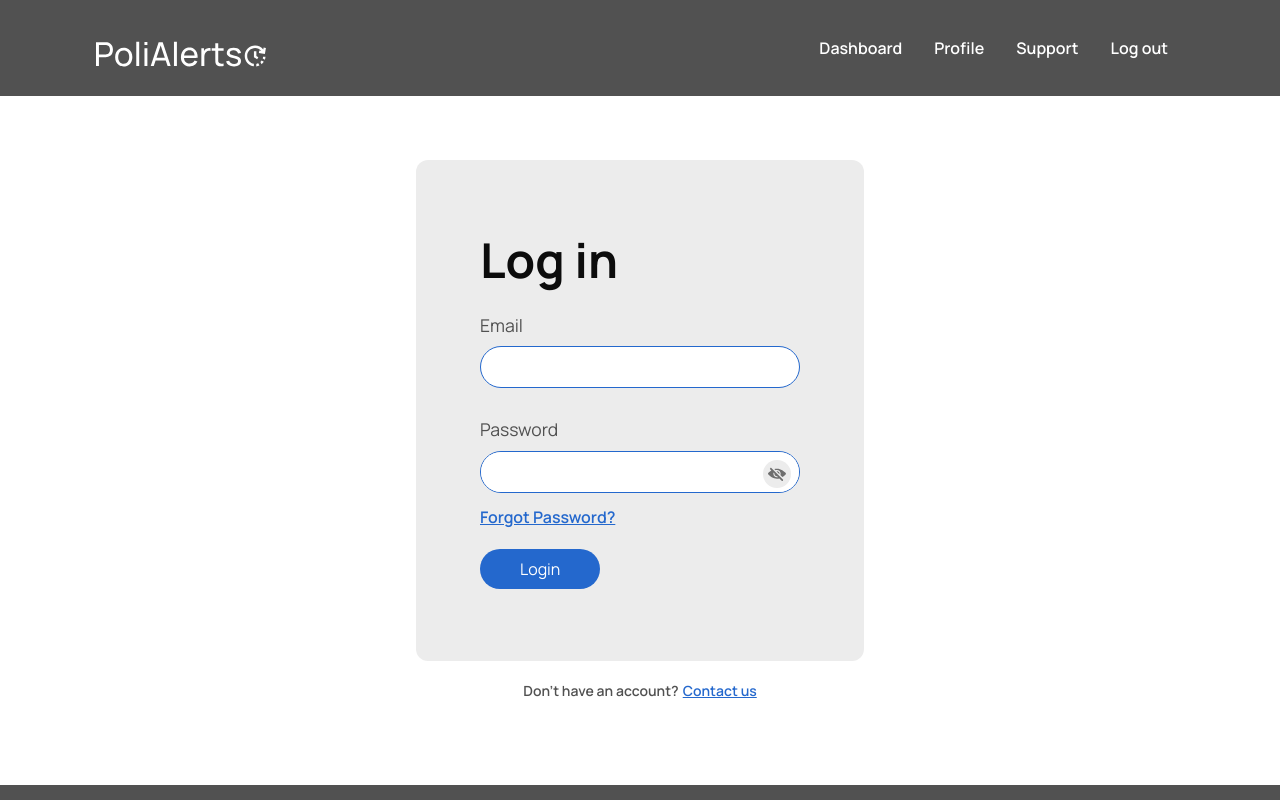
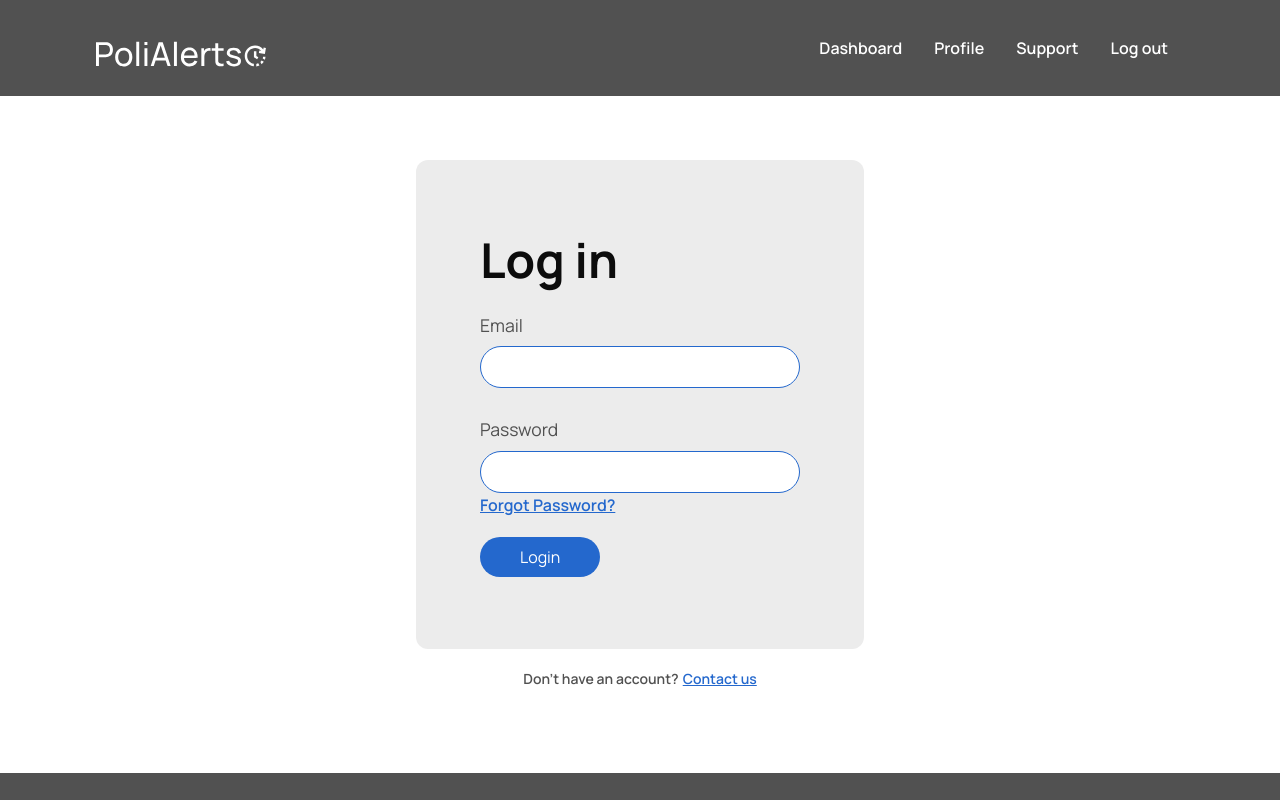
Before and after one commit to MurtazaAhmad/polialerts-app, a Next.js app: page /login in a window 1280 px wide. Shown: the top 800 px of the page. Built offline with nearby package versions, Linux system fonts and the light colour scheme; no server answers.

Commit message:
feat: Add login logic

```diff
--- a/src/app/login/page.tsx
+++ b/src/app/login/page.tsx
@@ -1,11 +1,38 @@
+"use client";
 import Footer from "@/components/Footer/Footer";
 import Eye from "@/components/Icons/Eye";
 import Navbar from "@/components/Navbar/Navbar";
 import Link from "next/link";
+import { useRouter } from "next/navigation"
 import React from "react";
+import { useSignInWithEmailAndPassword } from "react-firebase-hooks/auth";
+import { auth } from '@/app/firebase/config'
 
 export default function Login() {
 
+  const router = useRouter()
+
+  const [email, setEmail] = React.useState<string>('')
+  const [password, setPassword] = React.useState<string>('')
+  const [signInWithEmailAndPassword, user, loading, error] = useSignInWithEmailAndPassword(auth)
+
+  const handleFormSubmit = async (e: React.FormEvent<HTMLFormElement>) => {
+    e.preventDefault()
+    console.log(email, password);
+
+    try {
+      const res = await signInWithEmailAndPassword(email, password)
+      console.log("res: ", res);
+      sessionStorage.setItem('user', true)
+      setEmail('')
+      setPassword('')
+
+      router.push('/dashboard')
+
+    } catch (error: any) {
+      console.log("ERROR!" + error.message)
+    }
+  }
 
   return (
     <div>
@@ -16,6 +43,7 @@ export default function Login() {
             <h1 className="text-headingColor font-bold md:text-[3rem] text-[2.3rem]">
               Log in
             </h1>
+            <form onSubmit={handleFormSubmit}>
               <div className="flex flex-col gap-3">
                 <div>
                   <label
@@ -29,6 +57,8 @@ export default function Login() {
                     name="email"
                     id="email"
                     type="email"
+                    value={email}
+                    onChange={e => setEmail(e.target.value)}
                   />
                 </div>
                 <div>
@@ -38,9 +68,17 @@ export default function Login() {
                   >
                     Password
                   </label>
-                <div className="rounded-full relative w-full border-blueColor border mb-3">
-                  <Eye/>
-                </div>
+                  <input
+                    className="rounded-full w-full py-2 outline-none px-3 border-blueColor border"
+                    name="password"
+                    id="password"
+                    type="password"
+                    value={password}
+                    onChange={e => setPassword(e.target.value)}
+                  />
+                  {/* <div className="rounded-full relative w-full border-blueColor border mb-3">
+                  <Eye />
+                </div> */}
                   <Link
                     className="text-blueColor underline font-semibold w-fit text-base hover:no-underline hover:text-blueHover"
                     href="/"
@@ -52,6 +90,7 @@ export default function Login() {
                   Login
                 </button>
               </div>
+            </form>
           </div>
         </div>
         <div className="text-sm font-semibold mx-auto text-center my-5">
@@ -59,7 +98,7 @@ export default function Login() {
           <span className="text-blueColor ml-1"><Link className="underline hover:no-underline hover:text-blueHover" href="/">Contact us</Link></span>
         </div>
       </section>
-      <Footer/>
+      <Footer />
     </div>
   );
 }
```
Lines whose indentation alone changed are shown as unchanged.
